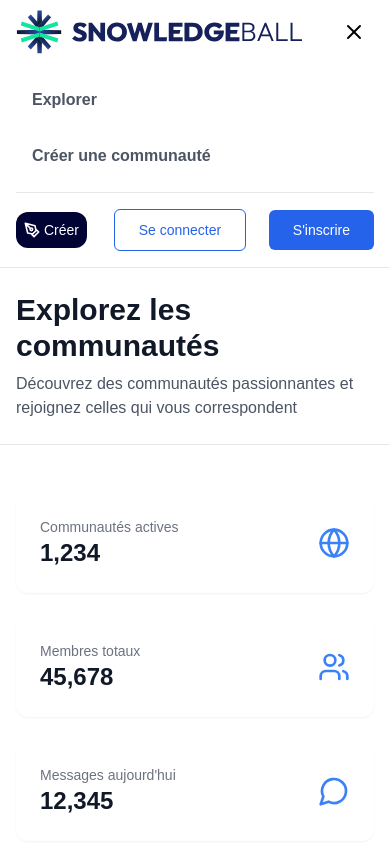
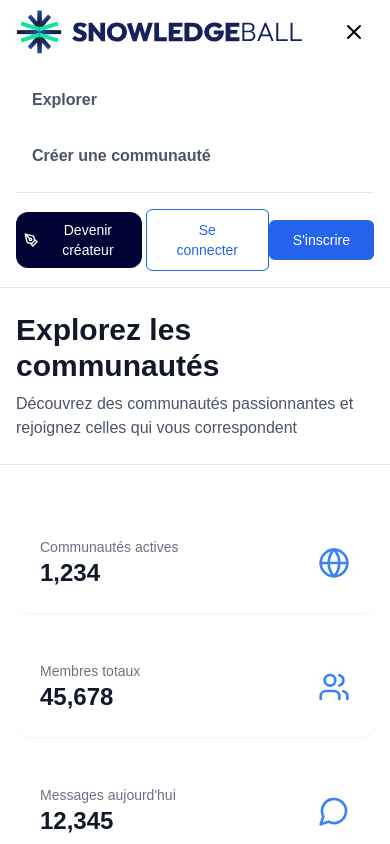
Before and after one commit to Snowledgeball/snowledge-frontend, a Next.js app: page / in a window 390 px wide. Both pictures are taken after a click on the button 354 px from the left and 32 px from the top of the page. Shown: the top 844 px of the page. Built offline with nearby package versions, Linux system fonts and the light colour scheme; no server answers; the database is empty.

Commit message:
Modification des liens et des libellés dans le composant Header
- Changement de l'URL du lien "Explorer" vers la page d'accueil.
- Mise à jour du texte du bouton de création pour "Devenir créateur".
- Commentaires ajoutés pour clarifier le code et améliorer la lisibilité.

```diff
--- a/components/shared/Header.tsx
+++ b/components/shared/Header.tsx
@@ -179,7 +179,7 @@ export default function Header() {
           <div className="lg:hidden">
             <div className="py-4 space-y-4">
               <Link
-                href="/explore"
+                href="/"
                 className="block px-4 py-2 text-gray-600 font-bold hover:bg-gray-100 rounded-lg"
                 onClick={() => setIsMenuOpen(false)}
               >
@@ -223,11 +223,11 @@ export default function Header() {
                         </clipPath>
                       </defs>
                     </svg>
-                    <span className="xs:inline">Créer</span>
+                    <span className="xs:inline">Devenir créateur</span>
                   </button>
                   {session && user ? (
                     <>
-                      <div className="flex items-center rounded-xl border border-gray-200 mx-2">
+                      {/* <div className="flex items-center rounded-xl border border-gray-200 mx-2">
                         <StatIndicator
                           type="points"
                           value={10458}
@@ -240,7 +240,7 @@ export default function Header() {
                           valueClassName="text-emerald-500"
                           noBorder
                         />
-                      </div>
+                      </div> */}
 
                       <div className="flex items-center gap-2 sm:gap-4">
                         <button
```
